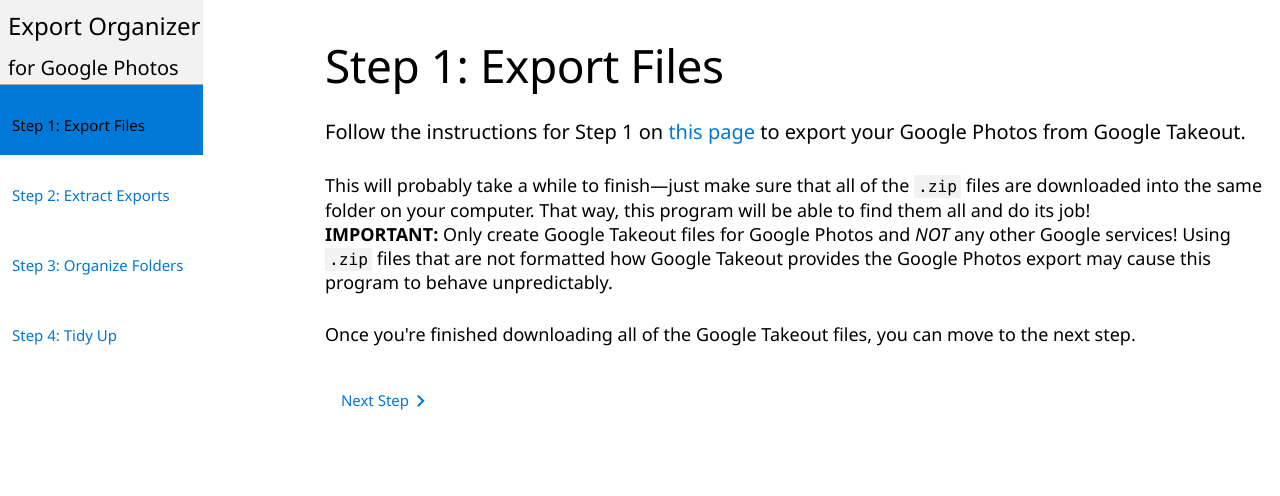
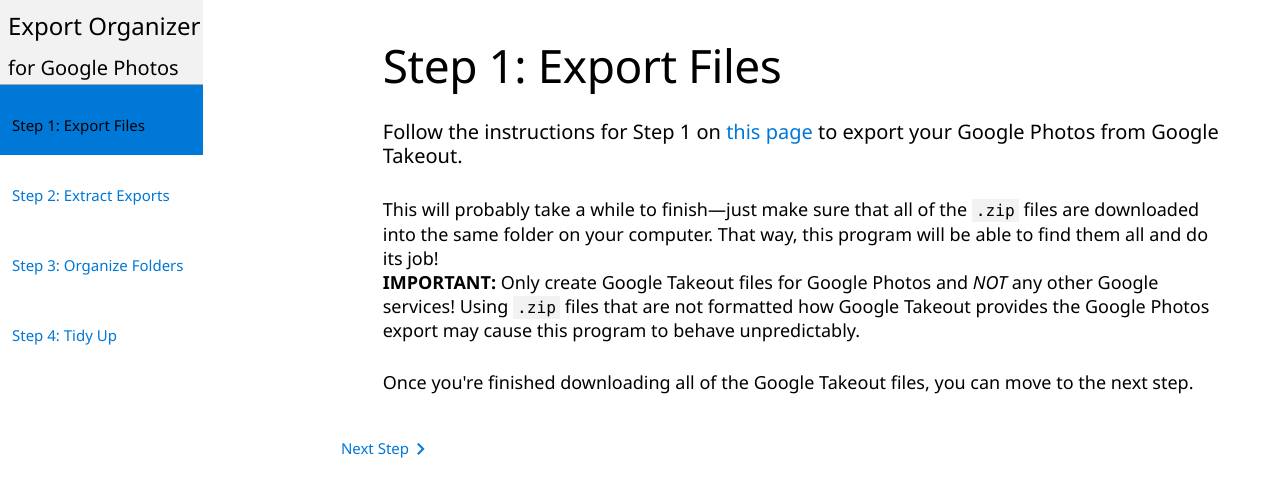
Before and after one commit to Alamantus/GooglePhotosExportOrganizer, a React (Create React App) app: page / in a window 1280 px wide. Shown: the top 496 px of the page. Built offline with nearby package versions, Linux system fonts and the light colour scheme.

Commit message:
Improve column display

```diff
--- a/index.js
+++ b/index.js
@@ -10,7 +10,7 @@
   console.log('creating window');
   mainWindow = new BrowserWindow({
     width: isDev ? 1100 : 800,
-    height: 600,
+    height: 620,
     webPreferences: {
       nodeIntegration: true,
     },
--- a/public/index.html
+++ b/public/index.html
@@ -7,7 +7,7 @@
     <title>Google Photos Export Organizer</title>
   </head>
   <body>
-    <div id="root"></div>
+    <div id="root" style="overflow-x: hidden;"></div>
     <script src="../src/main.js"></script>
   </body>
 </html>
--- a/src/Views/Step1.js
+++ b/src/Views/Step1.js
@@ -16,7 +16,7 @@
 function Step1(props) {
   const blogLink = 'https://robbie.antenesse.net/2020/11/16/exporting-google-photos.html'
   return (
-    <article>
+    <article className="container">
       <h1 className="type-h2">{ NAV_ITEMS[0] }</h1>
       <p className="type-p1">
         Follow the instructions for Step 1 on <ExternalLink href={ blogLink }>this page</ExternalLink> to
--- a/src/Views/Step2/index.js
+++ b/src/Views/Step2/index.js
@@ -76,7 +76,7 @@
 
   render() {
     return (
-      <section>
+      <section className="container">
         <h1 className="type-h2">{NAV_ITEMS[1]}</h1>
         <p className="type-p1">
           This step will extract and merge all of your exported <code>.zip</code> files from your Google Takeout
```
